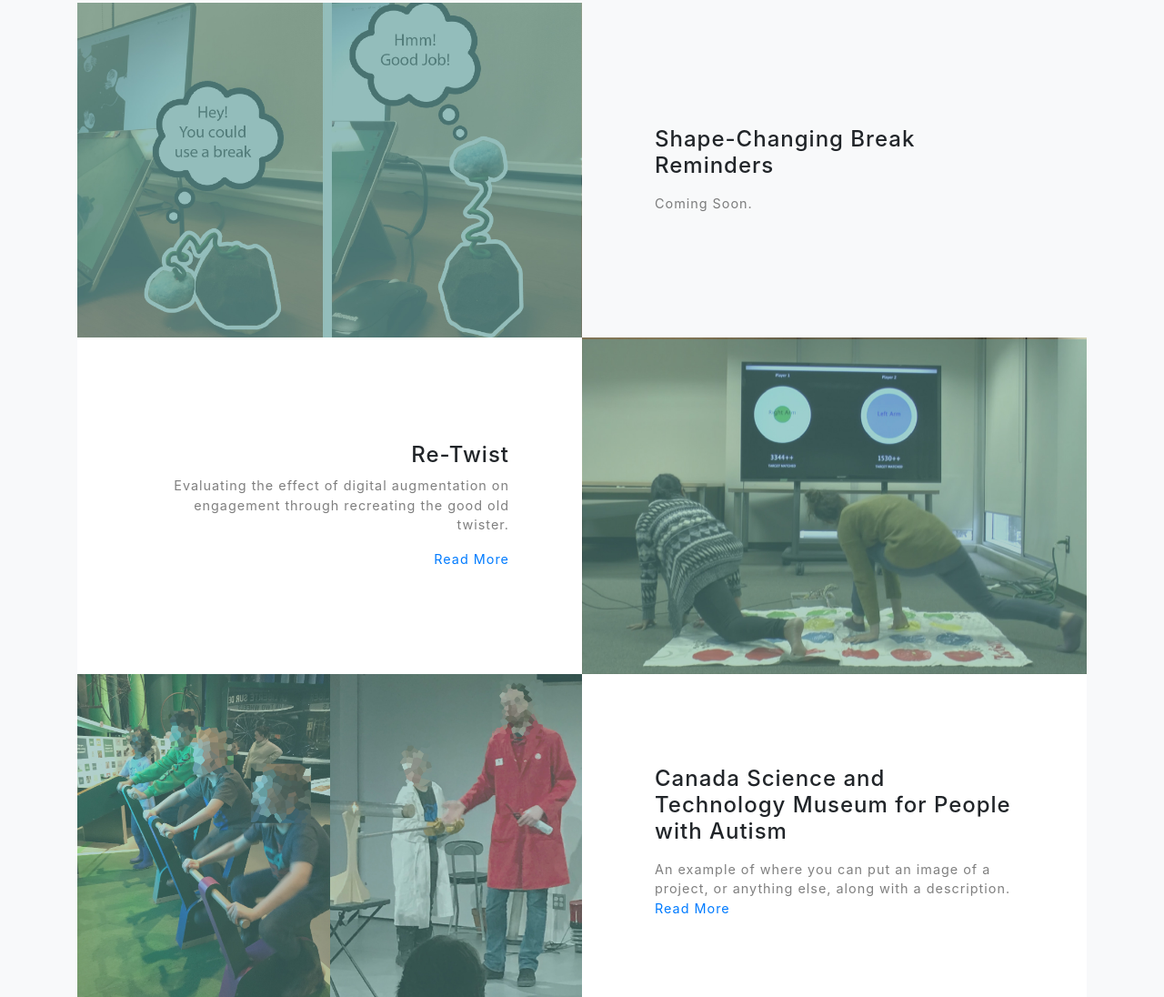
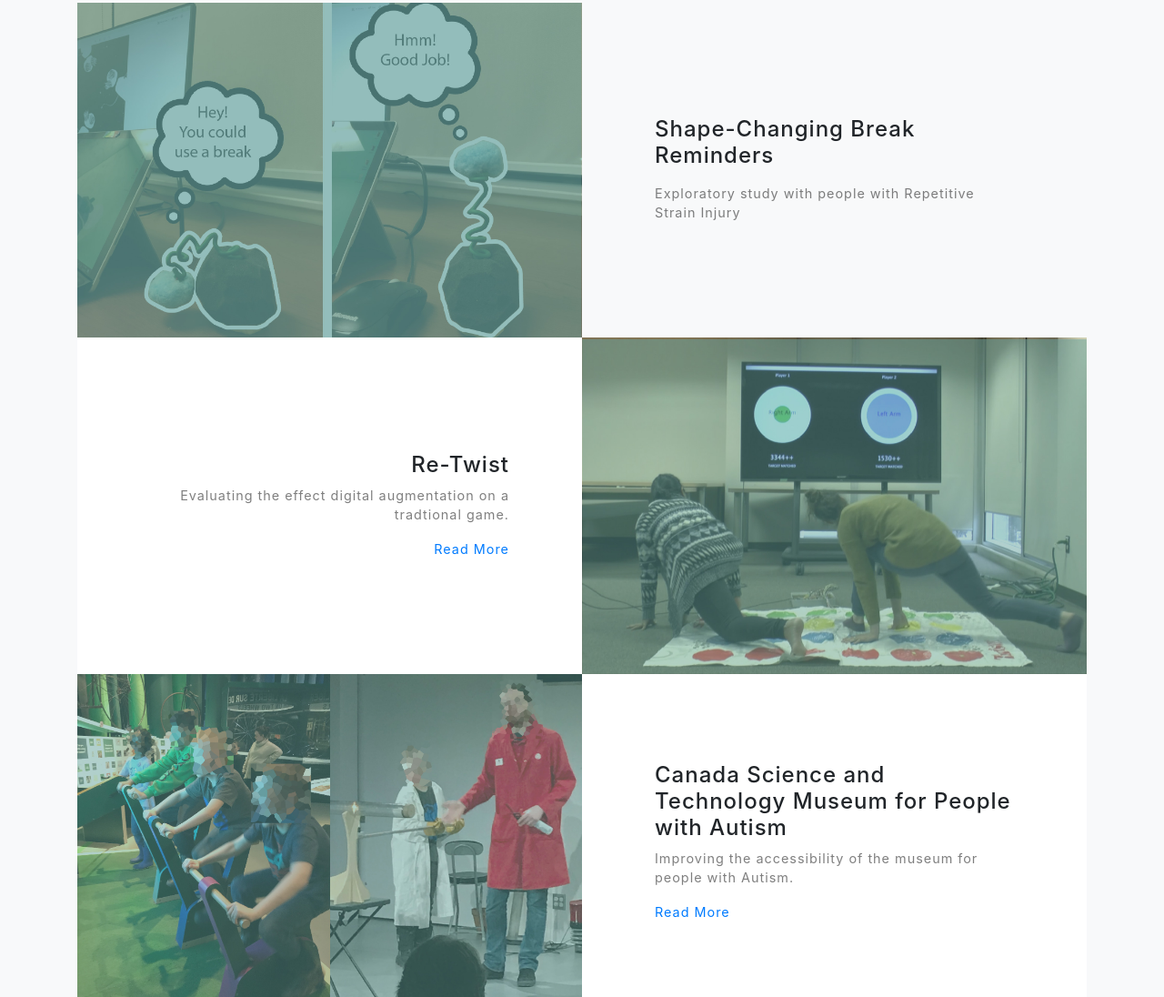
Before and after one commit to odditysingh/work, a website with bundled scripts: page index.html in a window 1280 px wide. Shown: the part 1056-2152 px from the top of the page at 91% size. Built offline with nearby package versions, Linux system fonts and the light colour scheme.

Commit message:
Add files via upload

```diff
--- a/index.html
+++ b/index.html
@@ -83,7 +83,7 @@
                 <div class="project-text w-100 my-auto text-center text-lg-left">
                   <h4 class="text-black">Shape-Changing Break Reminders</h4>
                   <p></p>
-                  <p class="mb-0 text-black-50">Coming Soon.</p>
+                  <p class="mb-0 text-black-50">Exploratory study with people with Repetitive Strain Injury</p>
                 </div>
               </div>
             </div>
@@ -100,7 +100,7 @@
               <div class="d-flex h-100">
                 <div class="project-text w-100 my-auto text-center text-lg-right">
                   <h4 class="text-black">Re-Twist</h4>
-                  <p class="mb-0 text-black-50">Evaluating the effect of digital augmentation on engagement through recreating the good old twister.</p>
+                  <p class="mb-0 text-black-50">Evaluating the effect digital augmentation on a tradtional game.</p>
                   <p></p>
                   <p class="mb-0 text-black-50"><a href="ReCreation.html">Read More</a></p>
                 </div>
@@ -118,8 +118,8 @@
               <div class="d-flex h-100">
                 <div class="project-text w-100 my-auto text-center text-lg-left">
                   <h4 class="text-black">Canada Science and Technology Museum for People with Autism</h4>
+                  <p class="mb-0 text-black-50">Improving the accessibility of the museum for people with Autism.</p>
                   <p></p>
-                  <p class="mb-0 text-black-50">An example of where you can put an image of a project, or anything else, along with a description.</p>
                   <p class="mb-0 text-black-50"><a href="CSTM.html">Read More</a></p>
                 </div>
               </div>
@@ -136,8 +136,8 @@
               <div class="d-flex h-100">
                 <div class="project-text w-100 my-auto text-center text-lg-right">
                   <h4 class="text-black">BendSwipe</h4>
+                  <p class="mb-0 text-black-50">One handed target zooming for flexible handheld device.</p>
                   <p></p>
-                  <p class="mb-0 text-black-50">One handed target zooming for flexible handheld device.</p>
                   <p class="mb-0 text-black-50"><a href="Bendswipe.pdf"> Read More </a></p>
 
                 </div>
```
